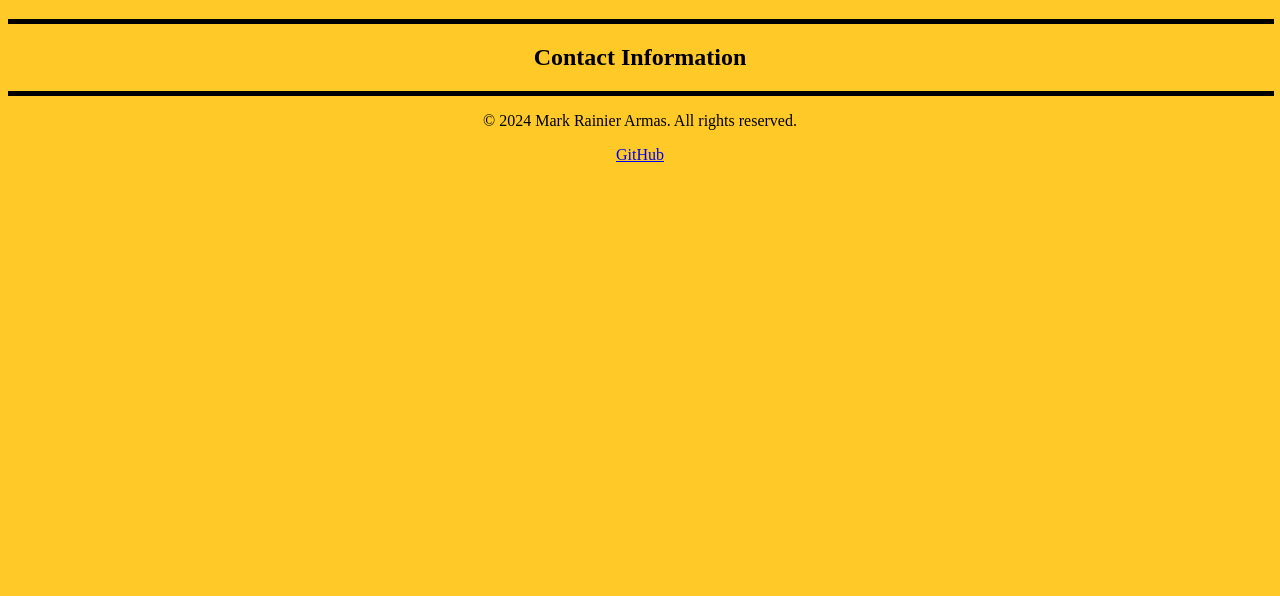
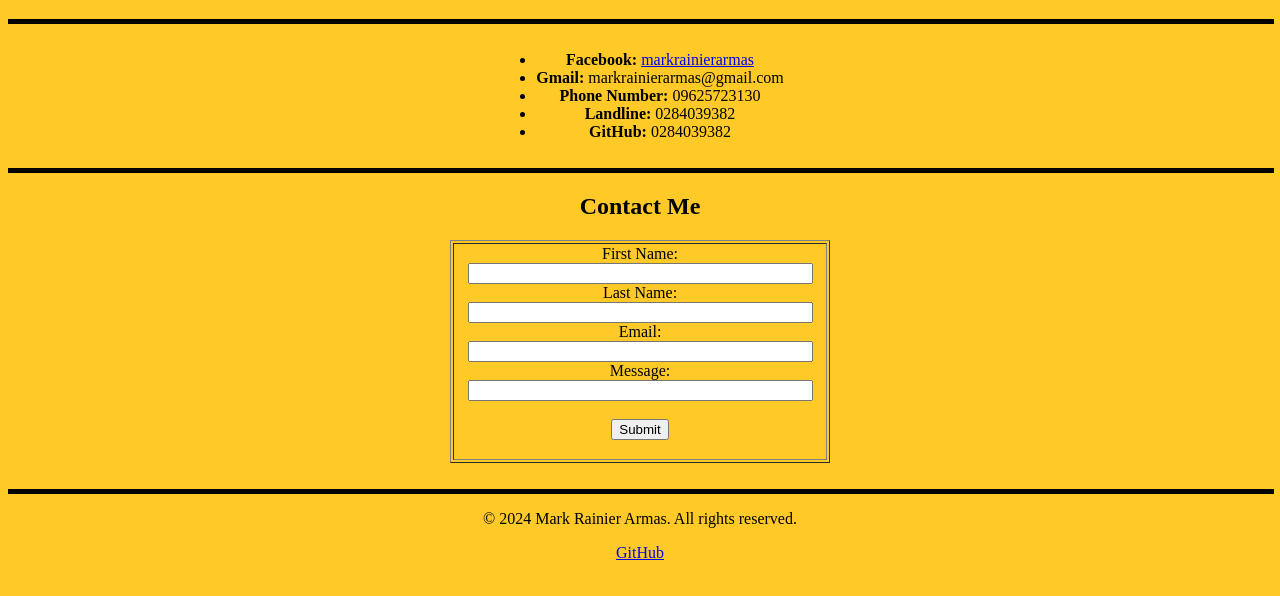
Before and after one commit to Armasss/Portfolio-HTML-ONLY_WEBDEV_ARMAS, a plain HTML site: page Portfolioweb_Armas/contacts.html in a window 1280 px wide. Shown: the part 100-696 px from the top of the page. Drawn offline with Linux system fonts and the light colour scheme.

Commit message:
Worked on contacts

```diff
--- a/Portfolioweb_Armas/contacts.html
+++ b/Portfolioweb_Armas/contacts.html
@@ -16,9 +16,42 @@
       <h1>Contacts</h1>
       <hr size="5" color="black" width="100%" />
     </header>
+
+  <section align="center">
+      <table align="center">
+      <td>
+      <ul>
+        <li><b>Facebook:</b> <a href="https://www.facebook.com/armasmarkrainier">markrainierarmas</a></li>
+        <li><b>Gmail:</b> markrainierarmas@gmail.com</li>
+        <li><b>Phone Number:</b> 09625723130</li>
+        <li><b>Landline:</b> 0284039382</li>
+        <li><b>GitHub:</b> 0284039382</li>
+      </ul>
+    </td>
+  </table>
+    </section>
+    <hr size="5" color="black" width="100%" />
     <section align="center">
-      <h2>Contact Information</h2>
+      <h2>Contact Me</h2>
+      <table align="center" border="1" width="30%">
+        <td>
+          <form>
+            <label for="fname">First Name: </label> <br />
+            <input type="text" size="40" /> <br />
+            <label for="fname">Last Name: </label> <br />
+            <input type="text" size="40" /> <br />
+            <label for="fname">Email: </label> <br />
+            <input type="text" size="40" /> <br />
+            <label for="fname">Message: </label> <br />
+            <input type="text" size="40" /> <br />
+            <br />
+            <input type="Submit" /> <br />
+            <br />
+          </form>
+        </td>
+      </table>
     </section>
+    <br>
 
     <hr size="5" color="black" width="100%" />
     <footer align="center">
```
Also changed, not shown: Portfolioweb_Armas/home.html (+11 -22 lines), Portfolioweb_Armas/skills.html (+3 -2 lines), 1 other file.
